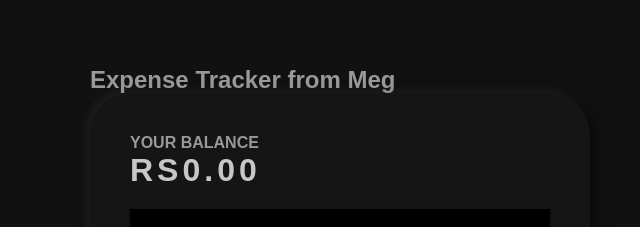
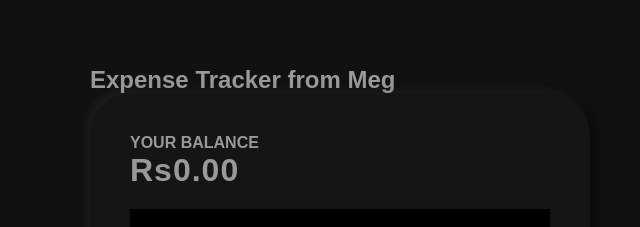
Before and after one commit to Saad-Ansari07/React-Expense-Tracker, a React (Create React App) app: page / in a window 1280 px wide. Shown: the top 227 px of the page, without its empty margins (300-940 px from the left). Built offline with nearby package versions, Linux system fonts and the light colour scheme.

Commit message:
Update App.css

```diff
--- a/src/App.css
+++ b/src/App.css
@@ -46,7 +46,7 @@ body {
                 5px 5px 15px rgba(0, 0, 0, 0.5);
 }
 
-.container h1 {
+.container h2 {
     color: #c7c7c7;
     font-weight: 500px;
     text-transform: uppercase;
```
